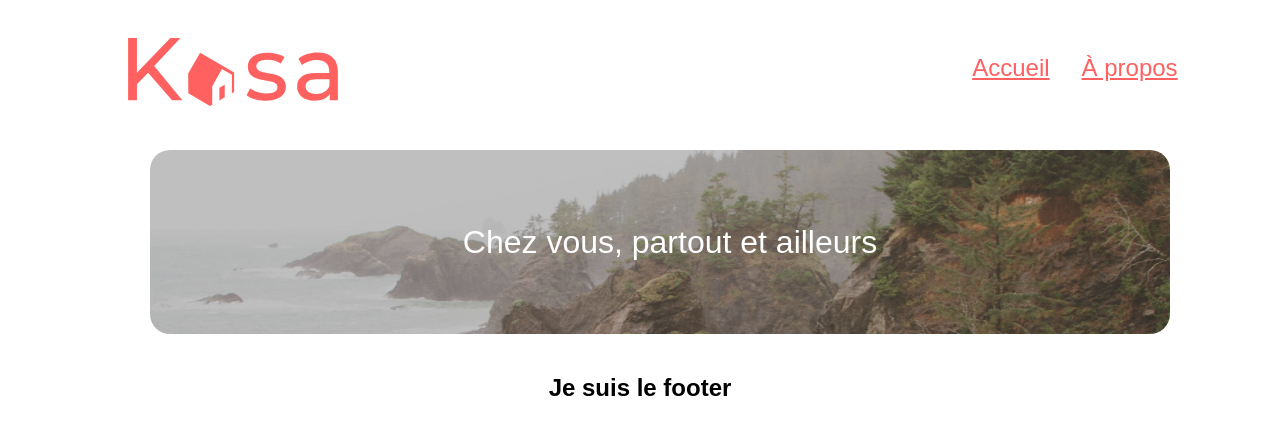
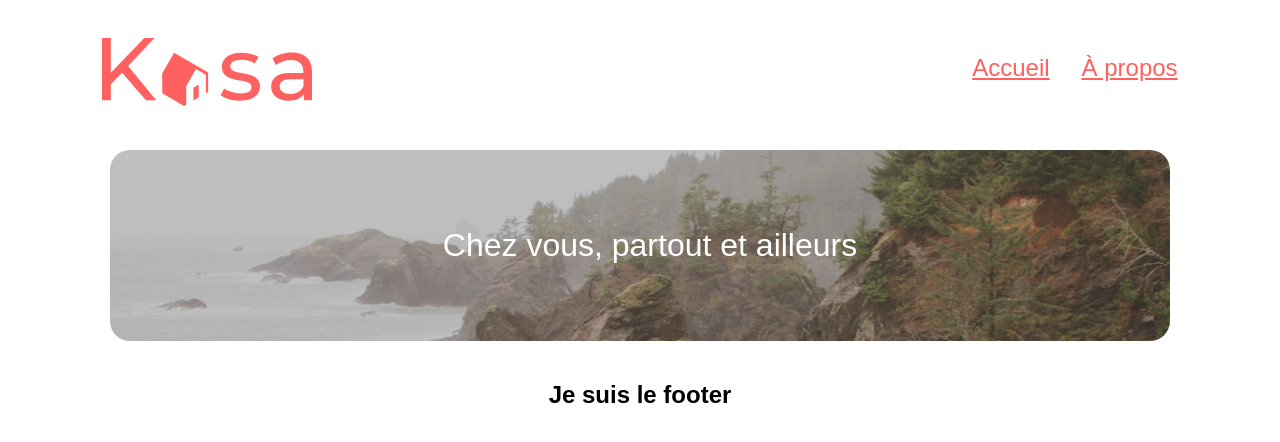
Before and after one commit to sarahvar/kasa-P7, a React (Create React App) app: page / in a window 1280 px wide. Shown: the top 442 px of the page. Built offline with nearby package versions, Linux system fonts and the light colour scheme.

Commit message:
css-header&banner

```diff
--- a/src/components/Header.css
+++ b/src/components/Header.css
@@ -1,6 +1,5 @@
 .headerimg {
-	width: 262px;
-    height: 68px;
+	width: 210px;
 }
 header {
     max-width: 1440px;
--- a/src/components/Layouts/Banner.css
+++ b/src/components/Layouts/Banner.css
@@ -4,7 +4,7 @@
 	align-items: center;
 	flex-wrap: wrap;
 	word-wrap: normal;
-	margin: 40px 110px 0px 150px;
+	margin: 40px 110px 0px 110px;
 }
 
 .homeimg {
```
